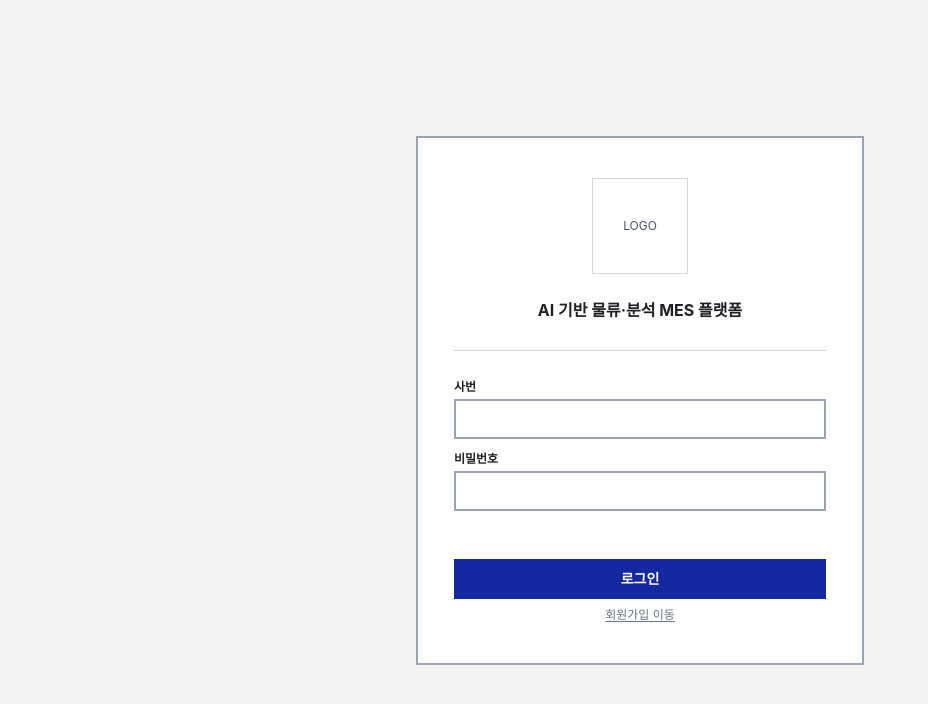
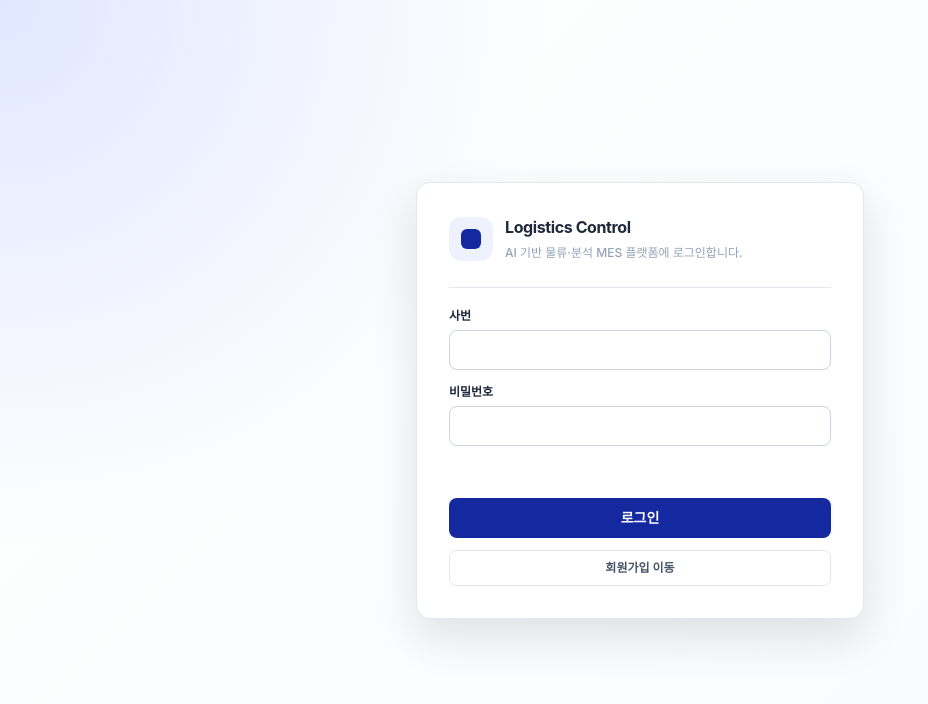
Before and after one commit to optimesai/mallo, a Vue app in the folder frontend/: page /login in a window 1280 px wide. Shown: the top 704 px of the page, without its empty margins (0-928 px from the left). Built offline with nearby package versions, Linux system fonts and the light colour scheme; the HTML template or start-up script is replaced by a standard one.

Commit message:
[TASK-35]  refactor: users 화면 디자인 토큰 및 스타일 정리

```diff
--- a/frontend/src/main.css
+++ b/frontend/src/main.css
@@ -1,27 +1,51 @@
 @import "tailwindcss";
 
 :root {
-  --auth-color-page: #f4f4f5;
+  --auth-color-page: #f8fafc;
+  --auth-color-page-accent: #e0e7ff;
   --auth-color-surface: #ffffff;
-  --auth-color-border: #9ca3af;
-  --auth-color-divider: #d1d5db;
-  --auth-color-text-primary: #202124;
-  --auth-color-text-secondary: #4b5563;
-  --auth-color-text-muted: #6b7280;
+  --auth-color-surface-muted: #f1f5f9;
+  --auth-color-border: #e2e8f0;
+  --auth-color-border-strong: #cbd5e1;
+  --auth-color-text-primary: #1e293b;
+  --auth-color-text-secondary: #475569;
+  --auth-color-text-muted: #94a3b8;
   --auth-color-primary: #1428A0;
   --auth-color-primary-hover: #102180;
+  --auth-color-primary-soft: #eef2ff;
   --auth-color-danger: #dc2626;
+  --auth-color-danger-soft: #fff1f2;
+  --auth-color-danger-border: #fecdd3;
+  --auth-radius-panel: 0.875rem;
+  --auth-radius-control: 0.5rem;
+  --auth-radius-brand: 0.75rem;
+  --auth-radius-mark: 0.375rem;
+  --auth-shadow-panel: 0 18px 45px rgb(15 23 42 / 0.12);
   --auth-font-weight-title: 700;
+  --auth-font-weight-subtitle: 500;
   --auth-font-weight-label: 600;
   --auth-font-weight-button: 700;
   --profile-color-surface: #ffffff;
+  --profile-color-surface-muted: #f1f5f9;
+  --profile-color-disabled: #f8fafc;
   --profile-color-border: #e2e8f0;
+  --profile-color-border-strong: #cbd5e1;
   --profile-color-text-primary: #1e293b;
-  --profile-color-text-secondary: #64748b;
+  --profile-color-text-secondary: #475569;
+  --profile-color-text-muted: #94a3b8;
   --profile-color-primary: #1428A0;
   --profile-color-primary-hover: #102180;
+  --profile-color-primary-soft: #eef2ff;
   --profile-color-danger: #dc2626;
+  --profile-color-danger-soft: #fff1f2;
+  --profile-color-danger-border: #fecdd3;
   --profile-color-success: #047857;
+  --profile-color-success-soft: #ecfdf5;
+  --profile-color-success-border: #bbf7d0;
+  --profile-radius-panel: 0.75rem;
+  --profile-radius-control: 0.5rem;
+  --profile-radius-accent: 0.125rem;
+  --profile-shadow-panel: 0 1px 2px rgb(15 23 42 / 0.06);
   --profile-font-weight-title: 700;
   --profile-font-weight-label: 600;
   --profile-font-weight-button: 700;
@@ -31,41 +55,64 @@
   .auth-page {
     @apply min-h-screen flex items-center justify-center px-4;
     background-color: var(--auth-color-page);
+    background-image:
+      radial-gradient(circle at top left, var(--auth-color-page-accent), transparent 34rem),
+      linear-gradient(135deg, var(--auth-color-surface), var(--auth-color-page));
   }
 
   .auth-panel {
-    @apply w-full max-w-md px-9 py-10;
+    @apply w-full max-w-md px-8 py-8;
     background-color: var(--auth-color-surface);
-    border: 2px solid var(--auth-color-border);
+    border: 1px solid var(--auth-color-border);
+    border-radius: var(--auth-radius-panel);
+    box-shadow: var(--auth-shadow-panel);
   }
 
   .auth-panel-signup {
     @apply max-w-lg;
   }
 
+  .auth-brand {
+    @apply mb-6 flex items-center gap-3;
+  }
+
   .auth-logo-box {
-    @apply mx-auto mb-6 flex h-24 w-24 items-center justify-center text-xs;
-    border: 1px solid var(--auth-color-divider);
-    color: var(--auth-color-text-secondary);
+    @apply flex h-11 w-11 shrink-0 items-center justify-center text-xs;
+    background-color: var(--auth-color-primary-soft);
+    border-radius: var(--auth-radius-brand);
+    color: var(--auth-color-primary);
+    font-weight: var(--auth-font-weight-button);
+  }
+
+  .auth-logo-mark {
+    @apply h-5 w-5;
+    background-color: var(--auth-color-primary);
+    border-radius: var(--auth-radius-mark);
   }
 
   .auth-title {
-    @apply text-center text-base;
+    @apply text-base tracking-tight;
     color: var(--auth-color-text-primary);
     font-weight: var(--auth-font-weight-title);
   }
 
+  .auth-subtitle {
+    @apply mt-1 text-xs leading-5;
+    color: var(--auth-color-text-muted);
+    font-weight: var(--auth-font-weight-subtitle);
+  }
+
   .auth-divider {
-    @apply my-7;
-    border-top: 1px solid var(--auth-color-divider);
+    @apply my-5;
+    border-top: 1px solid var(--auth-color-border);
   }
 
   .auth-form {
-    @apply space-y-3;
+    @apply space-y-3.5;
   }
 
   .auth-field {
-    @apply space-y-1;
+    @apply space-y-1.5;
   }
 
   .auth-label {
@@ -76,7 +123,9 @@
 
   .auth-input {
     @apply h-10 w-full px-3 text-sm outline-none transition;
-    border: 2px solid var(--auth-color-border);
+    background-color: var(--auth-color-surface);
+    border: 1px solid var(--auth-color-border-strong);
+    border-radius: var(--auth-radius-control);
     color: var(--auth-color-text-primary);
   }
 
@@ -86,10 +135,12 @@
 
   .auth-input:focus {
     border-color: var(--auth-color-primary);
+    box-shadow: 0 0 0 1px var(--auth-color-primary);
   }
 
   .auth-error {
-    @apply min-h-5 text-xs;
+    @apply min-h-5 px-1 text-xs;
+    border-radius: var(--auth-radius-control);
     color: var(--auth-color-danger);
   }
 
@@ -102,6 +153,7 @@
     @apply mt-1 h-10 w-full text-sm transition;
     background-color: var(--auth-color-primary);
     color: var(--auth-color-surface);
+    border-radius: var(--auth-radius-control);
     font-weight: var(--auth-font-weight-button);
   }
 
@@ -114,13 +166,23 @@
   }
 
   .auth-link {
-    @apply mt-2 block text-center text-xs underline underline-offset-2;
-    color: var(--auth-color-text-muted);
+    @apply mt-3 flex h-9 items-center justify-center border text-center text-xs transition;
+    border-color: var(--auth-color-border);
+    border-radius: var(--auth-radius-control);
+    color: var(--auth-color-text-secondary);
+    font-weight: var(--auth-font-weight-label);
+  }
+
+  .auth-link:hover {
+    background-color: var(--auth-color-surface-muted);
+    color: var(--auth-color-text-primary);
   }
 
   .auth-info-box {
     @apply mt-5 p-4 text-xs leading-5;
-    border: 1px solid var(--auth-color-divider);
+    background-color: var(--auth-color-surface-muted);
+    border: 1px solid var(--auth-color-border);
+    border-radius: var(--auth-radius-control);
     color: var(--auth-color-text-muted);
   }
 
@@ -137,21 +199,28 @@
   }
 
   .profile-title {
-    @apply text-2xl;
+    @apply flex items-center gap-2 text-2xl tracking-tight;
     color: var(--profile-color-text-primary);
     font-weight: var(--profile-font-weight-title);
   }
 
+  .profile-title::before {
+    @apply block h-6 w-1.5 content-[''];
+    background-color: var(--profile-color-primary);
+    border-radius: var(--profile-radius-accent);
+  }
+
   .profile-subtitle {
-    @apply mt-2 text-sm;
-    color: var(--profile-color-text-secondary);
+    @apply mt-1.5 text-xs;
+    color: var(--profile-color-text-muted);
   }
 
   .profile-panel {
-    @apply max-w-3xl p-6 shadow-sm;
+    @apply max-w-3xl overflow-hidden p-6;
     background-color: var(--profile-color-surface);
     border: 1px solid var(--profile-color-border);
-    border-radius: 8px;
+    border-radius: var(--profile-radius-panel);
+    box-shadow: var(--profile-shadow-panel);
   }
 
   .profile-state {
@@ -179,18 +248,20 @@
 
   .profile-input {
     @apply h-10 w-full px-3 text-sm outline-none transition;
-    border: 1px solid var(--profile-color-border);
+    border: 1px solid var(--profile-color-border-strong);
+    border-radius: var(--profile-radius-control);
     color: var(--profile-color-text-primary);
   }
 
   .profile-input:focus {
     border-color: var(--profile-color-primary);
+    box-shadow: 0 0 0 1px var(--profile-color-primary);
   }
 
   .profile-input:disabled {
     @apply cursor-not-allowed;
     color: var(--profile-color-text-secondary);
-    background-color: #f8fafc;
+    background-color: var(--profile-color-disabled);
   }
 
   .profile-help {
@@ -200,11 +271,13 @@
 
   .profile-error {
     @apply min-h-5 text-sm;
+    border-radius: var(--profile-radius-control);
     color: var(--profile-color-danger);
   }
 
   .profile-success {
     @apply min-h-5 text-sm;
+    border-radius: var(--profile-radius-control);
     color: var(--profile-color-success);
   }
 
@@ -216,6 +289,7 @@
     @apply h-10 min-w-28 px-5 text-sm transition;
     background-color: var(--profile-color-primary);
     color: var(--profile-color-surface);
+    border-radius: var(--profile-radius-control);
     font-weight: var(--profile-font-weight-button);
   }
 
--- a/frontend/src/views/LoginView.vue
+++ b/frontend/src/views/LoginView.vue
@@ -29,11 +29,19 @@ async function handleSubmit() {
 <template>
   <main class="auth-page">
     <section class="auth-panel" aria-labelledby="login-title">
-      <div class="auth-logo-box">LOGO</div>
-
-      <h1 id="login-title" class="auth-title">
-        AI 기반 물류·분석 MES 플랫폼
-      </h1>
+      <div class="auth-brand">
+        <div class="auth-logo-box">
+          <span class="auth-logo-mark"></span>
+        </div>
+        <div>
+          <h1 id="login-title" class="auth-title">
+            Logistics Control
+          </h1>
+          <p class="auth-subtitle">
+            AI 기반 물류·분석 MES 플랫폼에 로그인합니다.
+          </p>
+        </div>
+      </div>
 
       <div class="auth-divider"></div>
 
--- a/frontend/src/views/SignupView.vue
+++ b/frontend/src/views/SignupView.vue
@@ -42,9 +42,19 @@ async function handleSubmit() {
 <template>
   <main class="auth-page">
     <section class="auth-panel auth-panel-signup" aria-labelledby="signup-title">
-      <h1 id="signup-title" class="auth-title">
-        회원가입
-      </h1>
+      <div class="auth-brand">
+        <div class="auth-logo-box">
+          <span class="auth-logo-mark"></span>
+        </div>
+        <div>
+          <h1 id="signup-title" class="auth-title">
+            회원가입
+          </h1>
+          <p class="auth-subtitle">
+            물류·생산 관리 시스템 접근을 위한 계정 정보를 등록합니다.
+          </p>
+        </div>
+      </div>
 
       <div class="auth-divider"></div>
 
```
